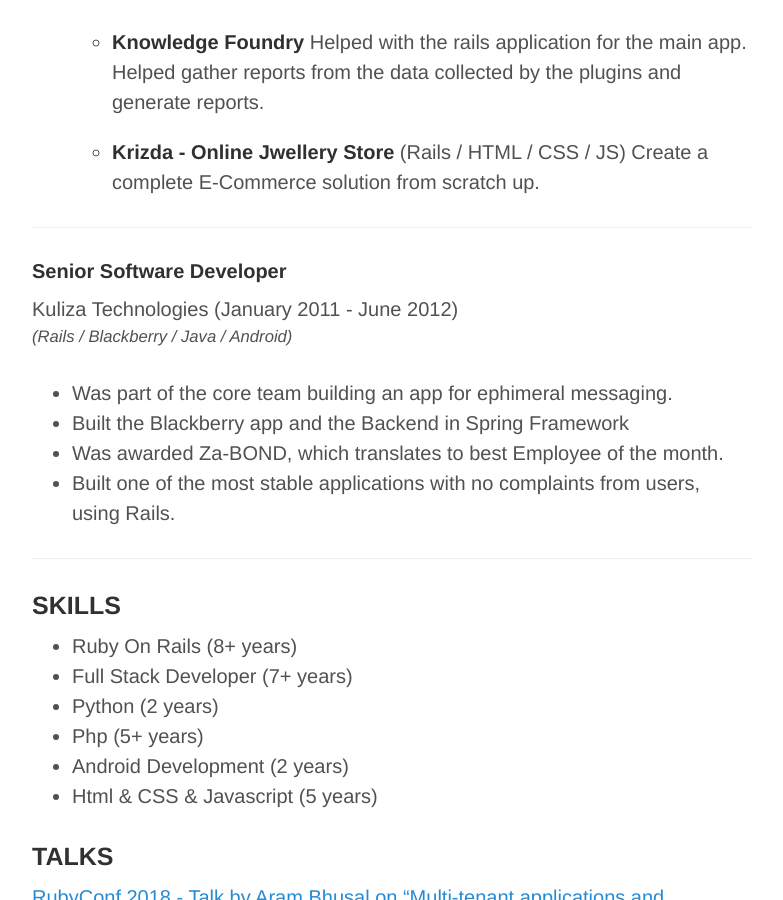
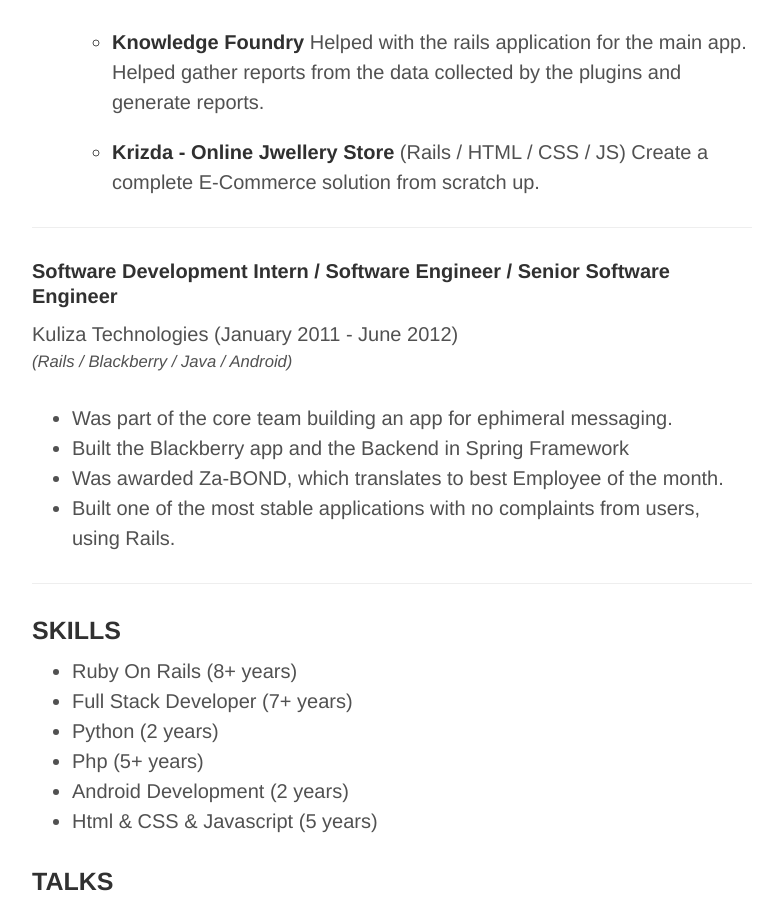
Before and after one commit to phoenixwizard/phoenixwizard1.github.io, a Jekyll site: the page built from portfolio.md, in a window 1280 px wide and 900 px high, scrolled down 3558 px. Shown: the whole window, without its empty margins (248-1031 px from the left). Built offline with Jekyll 4.4.1, drawn with Linux system fonts in a browser that asks for light colours.

Commit message:
Update portfolio.md

```diff
--- a/portfolio.md
+++ b/portfolio.md
@@ -109,7 +109,7 @@
 
 ****
 
-#### Senior Software Developer
+#### Software Development Intern / Software Engineer / Senior Software Engineer
 Kuliza Technologies  (January 2011 - June 2012)<br>
 <em> <sup>(Rails / Blackberry / Java / Android)</sup></em>
 
```
